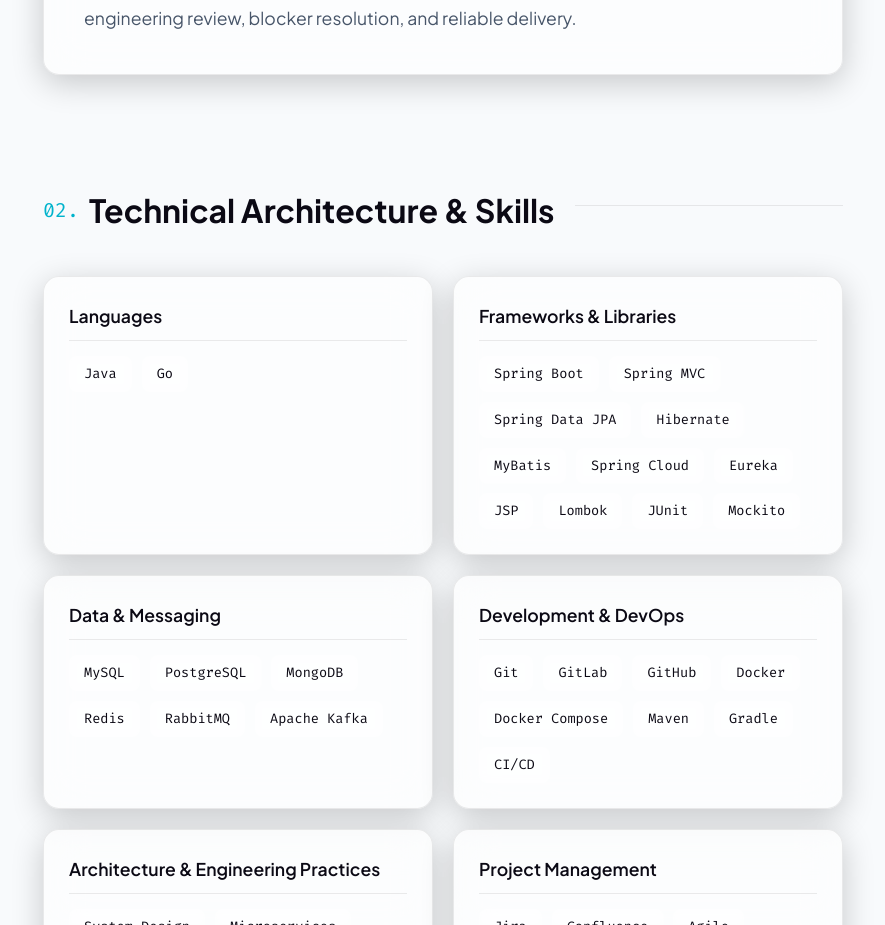
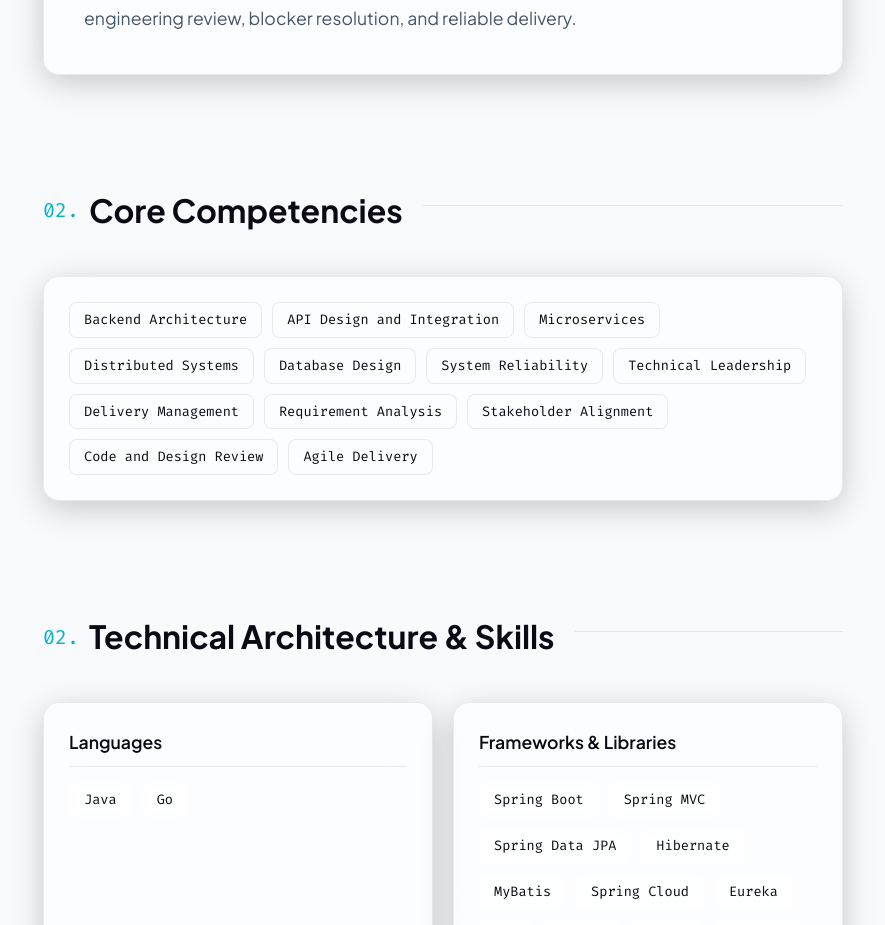
Before and after one commit to charlybutar21/charly-micolas-website, a Next.js app: page / in a window 1280 px wide. Shown: the part 1340-2265 px from the top of the page, without its empty margins (197-1082 px from the left). Built offline with nearby package versions, Linux system fonts and the light colour scheme.

Commit message:
feat(portfolio): add core competencies section

```diff
--- /dev/null
+++ b/app/components/CoreCompetencies.module.css
@@ -0,0 +1,63 @@
+.competencies {
+  margin: 0 auto;
+  max-width: 800px;
+  padding: 50px 0;
+}
+
+.sectionTitle {
+  align-items: center;
+  display: flex;
+  font-size: clamp(26px, 5vw, 32px);
+  margin: 10px 0 40px;
+  white-space: nowrap;
+}
+
+.sectionTitle span {
+  color: var(--accent);
+  font-size: clamp(16px, 3vw, 20px);
+  font-weight: 400;
+  margin-right: 10px;
+}
+
+.sectionTitle::after {
+  background-color: var(--border);
+  content: '';
+  display: block;
+  height: 1px;
+  margin-left: 20px;
+  position: relative;
+  top: -5px;
+  width: 100%;
+}
+
+.content {
+  padding: 25px;
+}
+
+.list {
+  display: flex;
+  flex-wrap: wrap;
+  gap: 10px;
+  list-style: none;
+  margin: 0;
+  padding: 0;
+}
+
+.item {
+  background: rgba(255, 255, 255, 0.05);
+  border: 1px solid var(--border);
+  border-radius: 8px;
+  color: var(--foreground);
+  font-size: 0.85rem;
+  padding: 6px 14px;
+}
+
+@media (max-width: 480px) {
+  .content {
+    padding: 20px;
+  }
+
+  .item {
+    overflow-wrap: anywhere;
+  }
+}
--- /dev/null
+++ b/app/components/CoreCompetencies.tsx
@@ -0,0 +1,21 @@
+import { portfolioData } from '../data';
+import styles from './CoreCompetencies.module.css';
+
+export default function CoreCompetencies() {
+  return (
+    <section id="competencies" className={styles.competencies}>
+      <h3 className={styles.sectionTitle}>
+        <span className="mono">02.</span> Core Competencies
+      </h3>
+      <div className={`glass-card ${styles.content}`}>
+        <ul className={styles.list}>
+          {portfolioData.coreCompetencies.map((competency) => (
+            <li key={competency} className={`mono ${styles.item}`}>
+              {competency}
+            </li>
+          ))}
+        </ul>
+      </div>
+    </section>
+  );
+}
--- a/app/page.tsx
+++ b/app/page.tsx
@@ -1,5 +1,6 @@
 import Hero from "./components/Hero";
 import About from "./components/About";
+import CoreCompetencies from "./components/CoreCompetencies";
 import Skills from "./components/Skills";
 import Experience from "./components/Experience";
 import Education from "./components/Education";
@@ -10,6 +11,7 @@ export default function Home() {
     <main className="container">
       <Hero />
       <About />
+      <CoreCompetencies />
       <Skills />
       <Experience />
       <Education />
```
Also changed, not shown: 1 other file (tests, documents, lock files or other folders).
